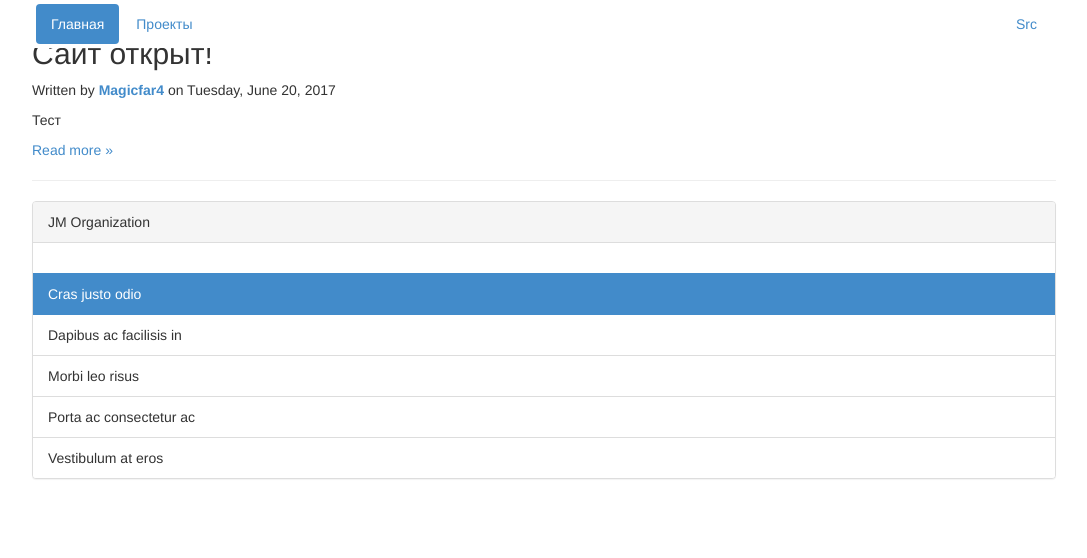
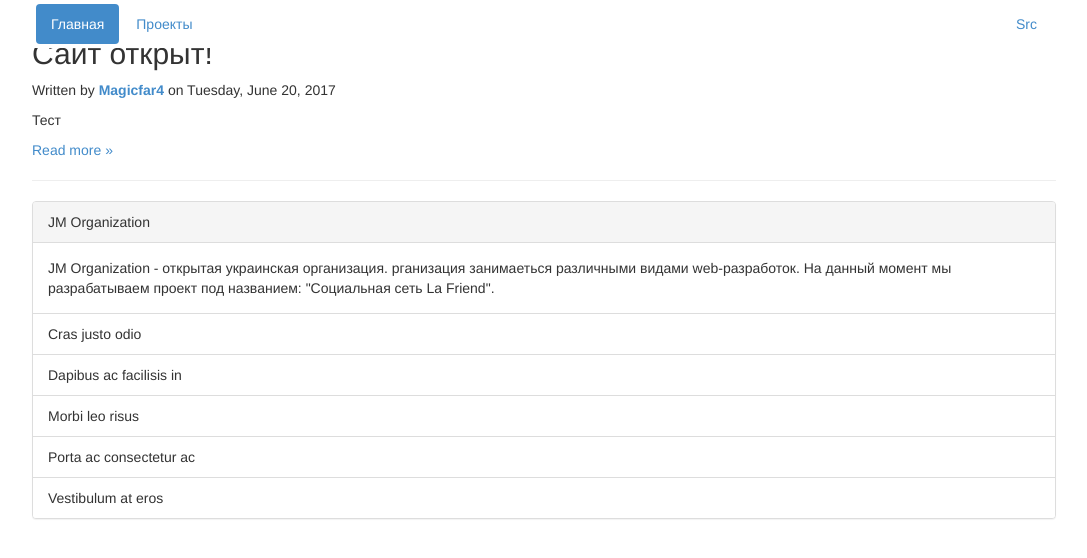
Before and after one commit to jm-organization/jm-organization.github.io, a Jekyll site: the page built from index.html, in a window 1280 px wide and 900 px high, scrolled down 599 px. Shown: the top 558 px of the window, without its empty margins (96-1183 px from the left). Built offline with Jekyll 4.4.1, drawn with Linux system fonts in a browser that asks for light colours.

```diff
--- a/_includes/jm_sidebar.html
+++ b/_includes/jm_sidebar.html
@@ -1,10 +1,12 @@
 <div class="panel panel-default">
     <div class="panel-heading">JM Organization</div>
 
-    <div class="panel-body"></div>
+    <div class="panel-body">
+        JM Organization - открытая украинская организация. рганизация занимаеться различными видами web-разработок. На данный момент мы разрабатываем проект под названием: "Социальная сеть La Friend".
+    </div>
 
     <ul class="list-group">
-        <li class="list-group-item active">Cras justo odio</li>
+        <li class="list-group-item">Cras justo odio</li>
         <li class="list-group-item">Dapibus ac facilisis in</li>
         <li class="list-group-item">Morbi leo risus</li>
         <li class="list-group-item">Porta ac consectetur ac</li>
```
